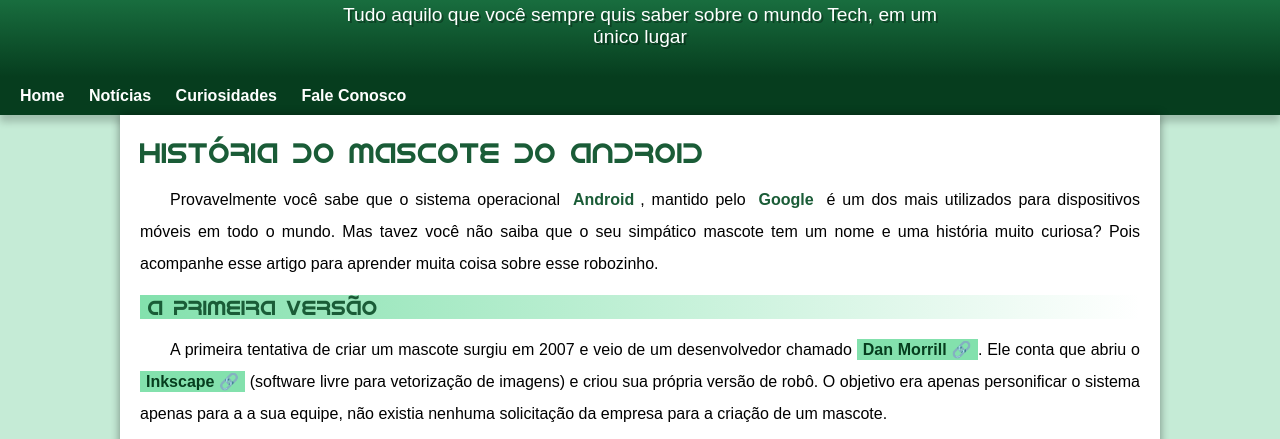
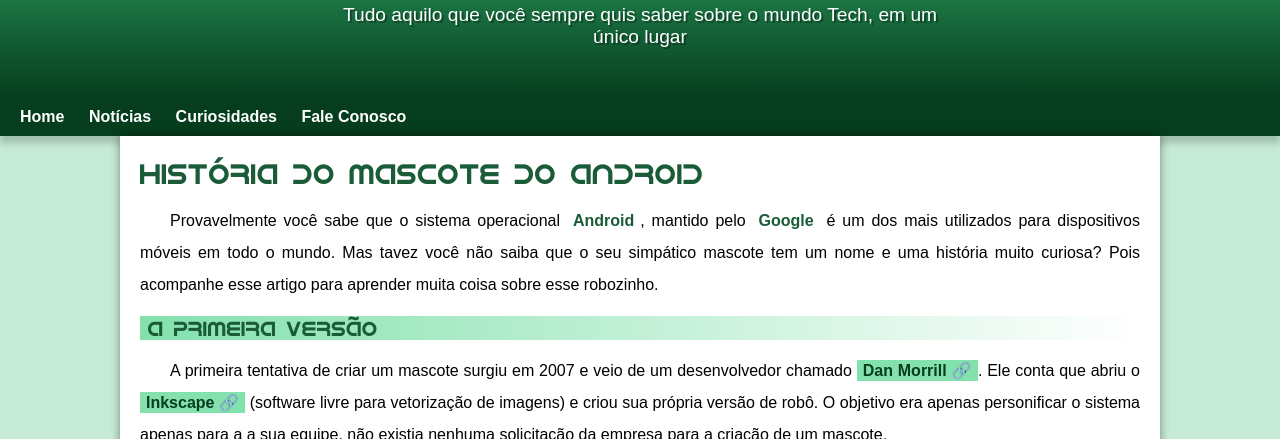
Before and after one commit to marconesb/ProjetoAndroid, a plain HTML site: page SiteAndroid.html in a window 1280 px wide. Shown: the part 93-532 px from the top of the page. Drawn offline with Linux system fonts and the light colour scheme.

Commit message:
Update Padding e Comentário

```diff
--- a/estilo/style.css
+++ b/estilo/style.css
@@ -76,7 +76,7 @@ header > p {
     padding-left: 10px;
     padding-right: 10px;
     text-shadow: 2px 2px 0px rgba(0, 0, 0, 0.315);
-    padding-bottom: 20px;
+    padding-bottom: 50px;
 }
 
 nav {
```
Also changed, not shown: SiteAndroid.html (+1 -1 lines).
